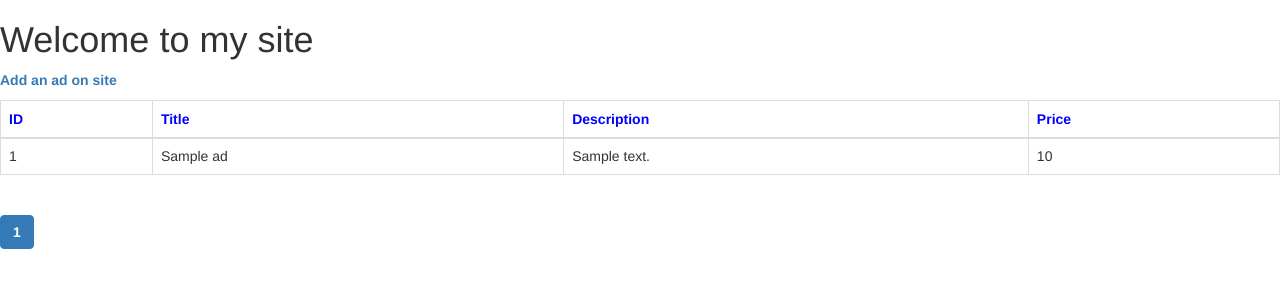
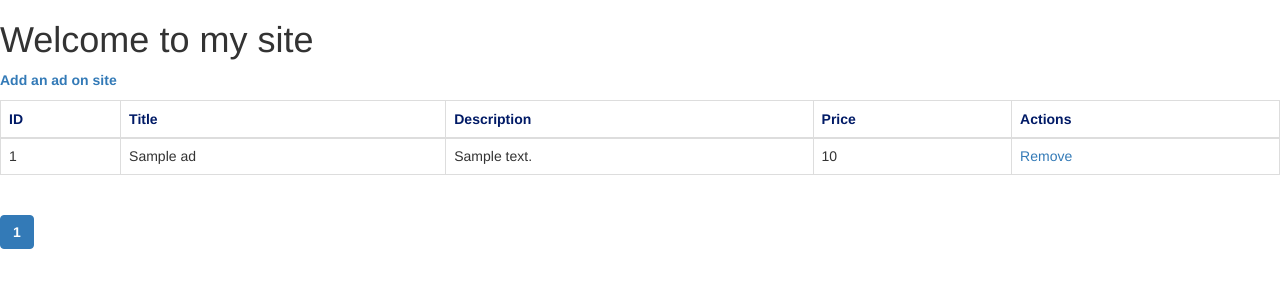
Before and after one commit to Redinsane/ocstore, a PHP site: page /index.php in a window 1280 px wide. Shown: the top 300 px of the page. Run offline with PHP 8.4, Linux system fonts and the light colour scheme; tables that the repository leaves empty or names only in its code hold one stand-in row (values such as "Sample post").

Commit message:
Update index.php

```diff
--- a/index.php
+++ b/index.php
@@ -17,16 +17,18 @@ include 'init.php';
 
 </head>
 <body>
-<div><a href="add.php"><p><b>Add an ad on site</b></a></p>
+<div>
+	<a href="add.php"><p><b>Add an ad on site</b></a></p>
 </div>
 	<?php include 'pager.php'; ?>
 	<table class="table table-bordered table-hover table-stripped" width="100%">
 			<thead>
 				<tr>
-					<td style="color: blue"><b>ID</b></td>
-					<td style="color: blue"><b>Title</b></td>
-					<td style="color: blue"><b>Description</b></td>
-					<td style="color: blue"><b>Price</b></td>
+					<td style="color: #001a66"><b>ID</b></td>
+					<td style="color: #001a66"><b>Title</b></td>
+					<td style="color: #001a66"><b>Description</b></td>
+					<td style="color: #001a66"><b>Price</b></td>
+					<td style="color: #001a66"><b>Actions</b></td>
 				<tr>
 			</thead>
 
@@ -37,19 +39,23 @@ include 'init.php';
 				<td><?php echo $ad['title'] ?></td>
 				<td><?php echo $ad['description'] ?></td>
 				<td><?php echo $ad['price'] ?></td>
+				<td><a href="/remove.php?id=<?= $ad['id'] ?>">Remove</td>
 			</tr>
-
 	<?php endforeach; ?>
 	</table>
 		<ul class="pagination">
 			<?php if ($page > 1): ?>
-				<li><a href="?page=<?php echo $page - 1; ?>&per-page=<?php echo $perPage; ?>">&laquo;</a></li>
+				<li><a href="?page=<?php echo $page - 1; ?>">&laquo;</a></li>
 			<?php endif; ?>
 			<?php for($x = 1; $x <= $pages; $x++): ?>
-				<li class="<?php if ($x === $page) echo 'active'; ?>"><a href="?page=<?php echo $x; ?>&per-page=<?php echo $perPage; ?>"<?php if($page === $x) {echo "class='selected'";} ?>><?php echo $x; ?></a></li>
+				<li class="<?php if ($x === $page) echo 'active'; ?>">
+					<a href="?page=<?php echo $x; ?>"<?php if($page === $x) {echo "class='selected'";} ?>>
+					    <?php echo $x; ?>
+					</a>
+				</li>
 			<?php endfor; ?>
 			<?php if ($page < $pages): ?>
-				<li><a href="?page=<?php echo $page + 1; ?>&per-page=<?php echo $perPage; ?>">&raquo;</a></li>
+				<li><a href="?page=<?php echo $page + 1; ?>">&raquo;</a></li>
 			<?php endif; ?>
 		</ul>
 
```
